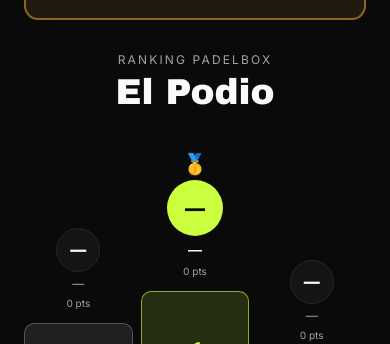
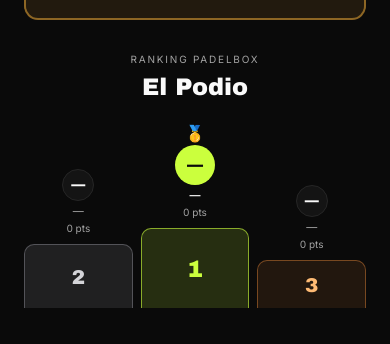
Before and after one commit to solintlabs/quiniela-padelbox, a Next.js app: page / in a window 390 px wide. Shown: the part 500-844 px from the top of the page. Built offline with nearby package versions, Linux system fonts and the light colour scheme; no server answers; the database is empty; sample sign-in values are in the browser's storage.

Commit message:
style(podio): smaller on mobile (h1 2xl, step 20/16/12, avatars 10/8)

```diff
--- a/components/PodioHero.tsx
+++ b/components/PodioHero.tsx
@@ -26,30 +26,30 @@
   return (
     <section>
       <header className="text-center">
-        <p className="text-xs uppercase tracking-[0.18em] text-muted">Ranking PADELBOX</p>
-        <h1 className="font-display text-4xl mt-1">El Podio</h1>
+        <p className="text-[10px] sm:text-xs uppercase tracking-[0.18em] text-muted">Ranking PADELBOX</p>
+        <h1 className="font-display text-2xl sm:text-4xl mt-1">El Podio</h1>
       </header>
 
-      <div className="grid grid-cols-3 gap-2 sm:gap-3 max-w-2xl mx-auto mt-10">
+      <div className="grid grid-cols-3 gap-2 sm:gap-3 max-w-2xl mx-auto mt-5 sm:mt-10">
         <PodioColumn row={second} pos={2} />
         <PodioColumn row={first} pos={1} crown />
         <PodioColumn row={third} pos={3} />
       </div>
 
       {me && (
-        <div className="mt-8 rounded-xl border border-line bg-bg-elev p-4 flex items-center justify-between max-w-xl mx-auto">
+        <div className="mt-5 sm:mt-8 rounded-xl border border-line bg-bg-elev p-3 sm:p-4 flex items-center justify-between max-w-xl mx-auto">
           <div>
-            <p className="text-xs text-muted">Tu posición</p>
-            <p className="font-display text-2xl tabular-nums">
+            <p className="text-[11px] sm:text-xs text-muted">Tu posición</p>
+            <p className="font-display text-lg sm:text-2xl tabular-nums">
               #{me.position} · <span className="text-accent">{me.row.points}</span> pts
             </p>
           </div>
           {me.pointsToPodium > 0 ? (
-            <p className="text-xs text-muted text-right">
+            <p className="text-[11px] sm:text-xs text-muted text-right">
               A <span className="text-ink tabular-nums">{me.pointsToPodium} pts</span><br />del podio
             </p>
           ) : (
-            <p className="text-xs text-success">¡Estás en el podio!</p>
+            <p className="text-[11px] sm:text-xs text-success">¡Estás en el podio!</p>
           )}
         </div>
       )}
@@ -66,8 +66,13 @@
   pos: 1 | 2 | 3;
   crown?: boolean;
 }) {
-  // Alturas del escalón en píxeles (1º más alto, 2º medio, 3º más bajo)
-  const stepHeight = pos === 1 ? 'h-32' : pos === 2 ? 'h-24' : 'h-16';
+  // Alturas del escalón (móvil más compacto, desktop original)
+  const stepHeight =
+    pos === 1
+      ? 'h-20 sm:h-32'
+      : pos === 2
+        ? 'h-16 sm:h-24'
+        : 'h-12 sm:h-16';
   const stepColors =
     pos === 1
       ? 'bg-accent/15 border-accent/60'
@@ -76,30 +81,30 @@
         : 'bg-orange-400/10 border-orange-400/40';
   const stepNumberColor =
     pos === 1 ? 'text-accent' : pos === 2 ? 'text-zinc-300' : 'text-orange-300';
-  const stepNumberSize = pos === 1 ? 'text-4xl' : 'text-3xl';
+  const stepNumberSize = pos === 1 ? 'text-2xl sm:text-4xl' : 'text-xl sm:text-3xl';
 
   return (
     <div className="flex flex-col items-center min-w-0">
       {/* Bloque info arriba (altura uniforme para que el podio esté alineado) */}
-      <div className="flex-1 flex flex-col items-center justify-end gap-1 pb-3 min-w-0 w-full">
+      <div className="flex-1 flex flex-col items-center justify-end gap-0.5 sm:gap-1 pb-2 sm:pb-3 min-w-0 w-full">
         {/* Corona ocupa espacio incluso si está vacía, para alinear avatares */}
-        <div className="h-6 flex items-center">
-          {crown && <span className="text-xl">🥇</span>}
+        <div className="h-5 sm:h-6 flex items-center">
+          {crown && <span className="text-base sm:text-xl">🥇</span>}
         </div>
         <div
           className={cn(
             'rounded-full flex items-center justify-center font-display shrink-0',
             pos === 1
-              ? 'w-14 h-14 bg-accent text-accent-fg text-xl'
-              : 'w-11 h-11 bg-bg-elev text-ink text-base border border-line',
+              ? 'w-10 h-10 sm:w-14 sm:h-14 bg-accent text-accent-fg text-base sm:text-xl'
+              : 'w-8 h-8 sm:w-11 sm:h-11 bg-bg-elev text-ink text-sm sm:text-base border border-line',
           )}
         >
           {row ? initial(row) : '—'}
         </div>
         <p
           className={cn(
-            'text-center text-xs truncate w-full',
-            pos === 1 ? 'font-semibold text-sm' : 'text-muted',
+            'text-center text-[11px] sm:text-xs truncate w-full',
+            pos === 1 ? 'font-semibold sm:text-sm' : 'text-muted',
           )}
         >
           {row?.name ?? row?.email ?? '—'}
```
